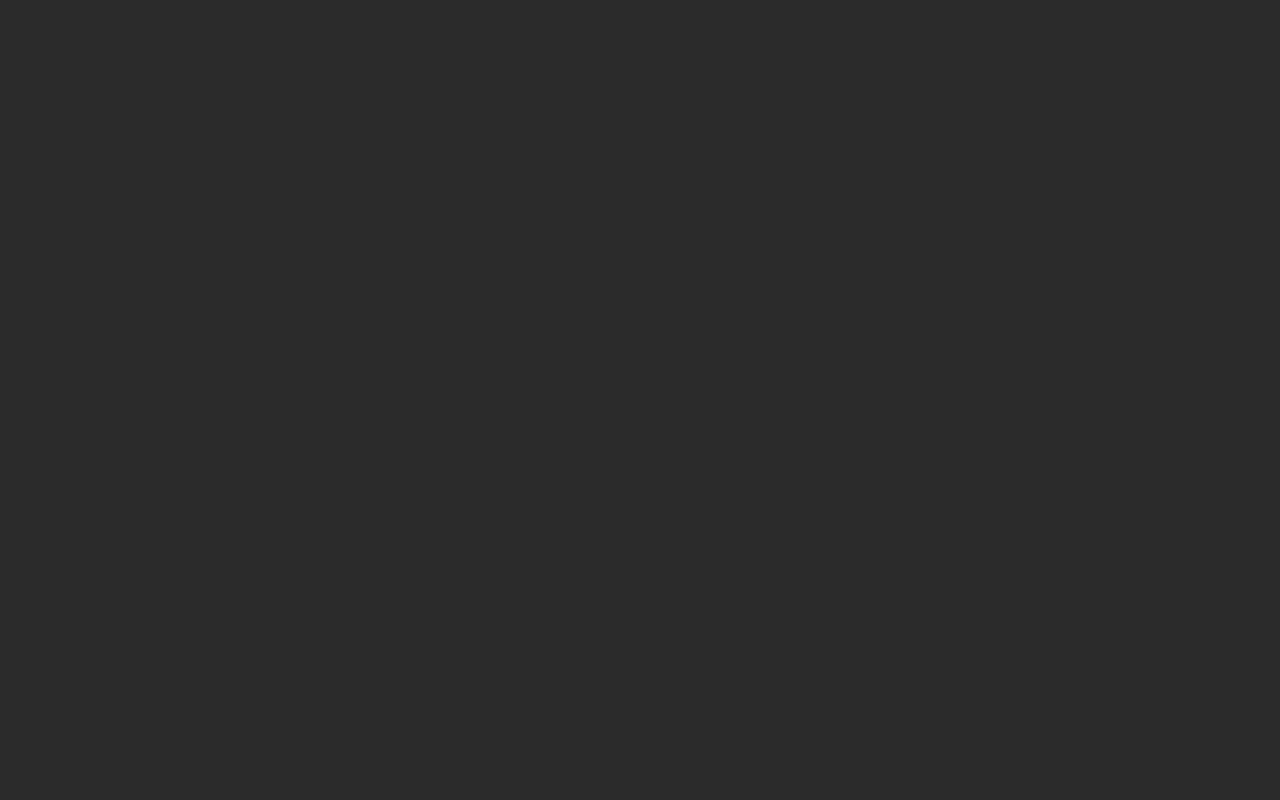
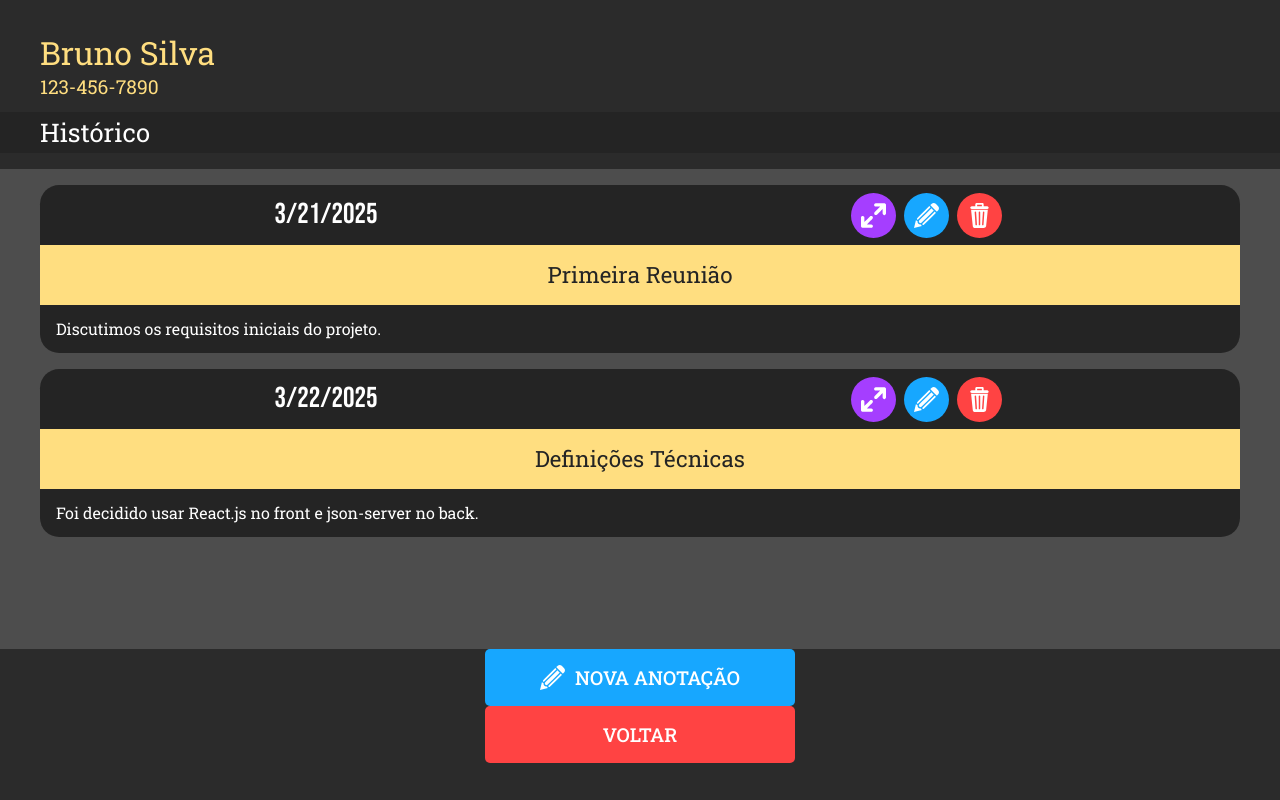
Before and after one commit to brunovictorlima/customy-webapp, a React (Vite) app: page /notes/1 in a window 1280 px wide. Before the commit this address had no page. Built offline with nearby package versions, Linux system fonts and the light colour scheme; data requests are answered from the project's data file.

Commit message:
Carregamento de anotações dos clientes funcionando

```diff
--- a/src/App.jsx
+++ b/src/App.jsx
@@ -19,7 +19,7 @@ function App() {
             <Route path="/customers" element={<Customers />} />
             <Route path="/customers/new" element={<NewCustomer />} />
             <Route path="/customers/edit/:id" element={<EditCustomer />} />
-            <Route path="/notes" element={<Notes />} />
+            <Route path="/notes/:id" element={<Notes />} />
             <Route path="/notes/new" element={<NewNote />} />
           </Routes>
         </Container>
--- a/src/components/customers_page/Customer.jsx
+++ b/src/components/customers_page/Customer.jsx
@@ -7,7 +7,10 @@ function Customer({ id, name }) {
   return (
     <div className={styles.container_inline}>
       <div className={styles.bar}>
-        <span className={styles.name}>{name}</span>
+        {/* Link direto no nome do cliente para Notes */}
+        <Link to={`/notes/${id}`} className={styles.name}>
+          {name}
+        </Link>
         <div className={styles.buttons}>
           <Link to={`/customers/edit/${id}`}>
             <Button type="EditButton" />
--- a/src/components/notes_page/NoteCard.jsx
+++ b/src/components/notes_page/NoteCard.jsx
@@ -1,26 +1,31 @@
-import styles from "./NoteCard.module.css";
-import Button from "../global/Button";
+import styles from './NoteCard.module.css';
+import Button from '../global/Button';
+import PropTypes from 'prop-types';
 
-function NoteCard() {
+function NoteCard({ title, content, date, onExpand, onEdit, onDelete }) {
   return (
     <div className={styles.card}>
       <div className={styles.header}>
-        <div className={styles.date}>15/09/23</div>
+        <div className={styles.date}>{new Date(date).toLocaleDateString()}</div>
         <div className={styles.buttons}>
-          <Button type="ExpandButton" />
-          <Button type="EditButton" />
-          <Button type="DeleteButton" />
+          <Button type="ExpandButton" onClick={onExpand} />
+          <Button type="EditButton" onClick={onEdit} />
+          <Button type="DeleteButton" onClick={onDelete} />
         </div>
       </div>
-      <div className={styles.title}>Hidratação</div>
-      <div className={styles.text}>
-        Lorem ipsum dolor sit amet consectetur adipisicing elit. Expedita
-        repellat doloribus eos ab consequatur. Lorem ipsum dolor sit amet
-        consectetur adipisicing elit. Expedita repellat doloribus eos ab
-        consequatur.
-      </div>
+      <div className={styles.title}>{title}</div>
+      <div className={styles.text}>{content}</div>
     </div>
   );
 }
 
+NoteCard.propTypes = {
+  title: PropTypes.string.isRequired, // Título da anotação
+  content: PropTypes.string.isRequired, // Conteúdo da anotação
+  date: PropTypes.string.isRequired, // Data da anotação
+  onExpand: PropTypes.func, // Função para expandir a anotação
+  onEdit: PropTypes.func, // Função para editar a anotação
+  onDelete: PropTypes.func, // Função para deletar a anotação
+};
+
 export default NoteCard;
--- a/src/pages/Notes.jsx
+++ b/src/pages/Notes.jsx
@@ -3,25 +3,85 @@ import NoteCard from '../components/notes_page/NoteCard';
 import Container from '../components/layout/Container';
 import BigButton from '../components/global/BigButton';
 import SubmitButton from '../components/form/SubmitButton';
-import { PropTypes } from 'prop-types';
-import { Link } from 'react-router-dom';
+import { useParams, Link } from 'react-router-dom';
+import { useState, useEffect } from 'react';
+import api from '../services/api';
 
-function Notes({ name, phoneNumber }) {
+function Notes() {
+  const { id } = useParams(); // Captura o ID do cliente da URL
+  const [customer, setCustomer] = useState(null); // Estado para armazenar informações do cliente
+  const [notes, setNotes] = useState([]); // Estado para armazenar as anotações do cliente
+  const [loading, setLoading] = useState(true); // Controle de carregamento
+  const [error, setError] = useState(null); // Controle de erros
+
+  useEffect(() => {
+    // Busca os dados do cliente e suas anotações
+    const fetchCustomerData = async () => {
+      try {
+        setLoading(true);
+
+        // Busca os dados do cliente
+        const customerResponse = await api.get(`/customers/${id}`);
+        setCustomer(customerResponse.data);
+
+        // Busca as anotações relacionadas ao cliente
+        const notesResponse = await api.get(`/notes?customerId=${id}`);
+        setNotes(notesResponse.data);
+
+        setLoading(false);
+      } catch (err) {
+        console.error('Erro ao carregar os dados:', err);
+        setError('Não foi possível carregar os dados. Tente novamente.');
+        setLoading(false);
+      }
+    };
+
+    fetchCustomerData();
+  }, [id]);
+
+  if (loading) {
+    return <p className={styles.loading}>Carregando...</p>;
+  }
+
+  if (error) {
+    return (
+      <div>
+        <p className={styles.error}>{error}</p>
+        <button onClick={() => window.location.reload()}>
+          Tentar novamente
+        </button>
+      </div>
+    );
+  }
+
+  if (!customer) {
+    return (
+      <p className={styles.error}>Informações do cliente não disponíveis.</p>
+    );
+  }
+
   return (
     <Container>
       <div className={styles.header}>
-        <h1 className={styles.customerName}>{name}</h1>
-        <h3 className={styles.phoneNumber}>{phoneNumber}</h3>
+        <h1 className={styles.customerName}>{customer.name}</h1>
+        <h3 className={styles.phoneNumber}>{customer.phone}</h3>
         <div className={styles.title}>Histórico</div>
       </div>
       <div className={styles.notesList}>
-        <NoteCard />
-        <NoteCard />
-        <NoteCard />
-        <NoteCard />
+        {notes.length > 0 ? (
+          notes.map((note) => (
+            <NoteCard
+              key={note.id}
+              title={note.title}
+              content={note.note} // Substitua por note.content, se necessário
+              date={note.date}
+            />
+          ))
+        ) : (
+          <p className={styles.noNotes}>Nenhuma anotação encontrada.</p>
+        )}
       </div>
-
-      <Link to="/newNote">
+      <Link to={`/newNote?customerId=${id}`}>
         <BigButton icon="newNote" name="NOVA ANOTAÇÃO" />
       </Link>
       <Link to="/customers">
@@ -31,9 +91,4 @@ function Notes({ name, phoneNumber }) {
   );
 }
 
-Notes.propTypes = {
-  name: PropTypes.string,
-  phoneNumber: PropTypes.string,
-};
-
 export default Notes;
```
Also changed, not shown: public/comentario.js (+3 -24 lines), 1 other file (tests, documents, lock files or other folders).
